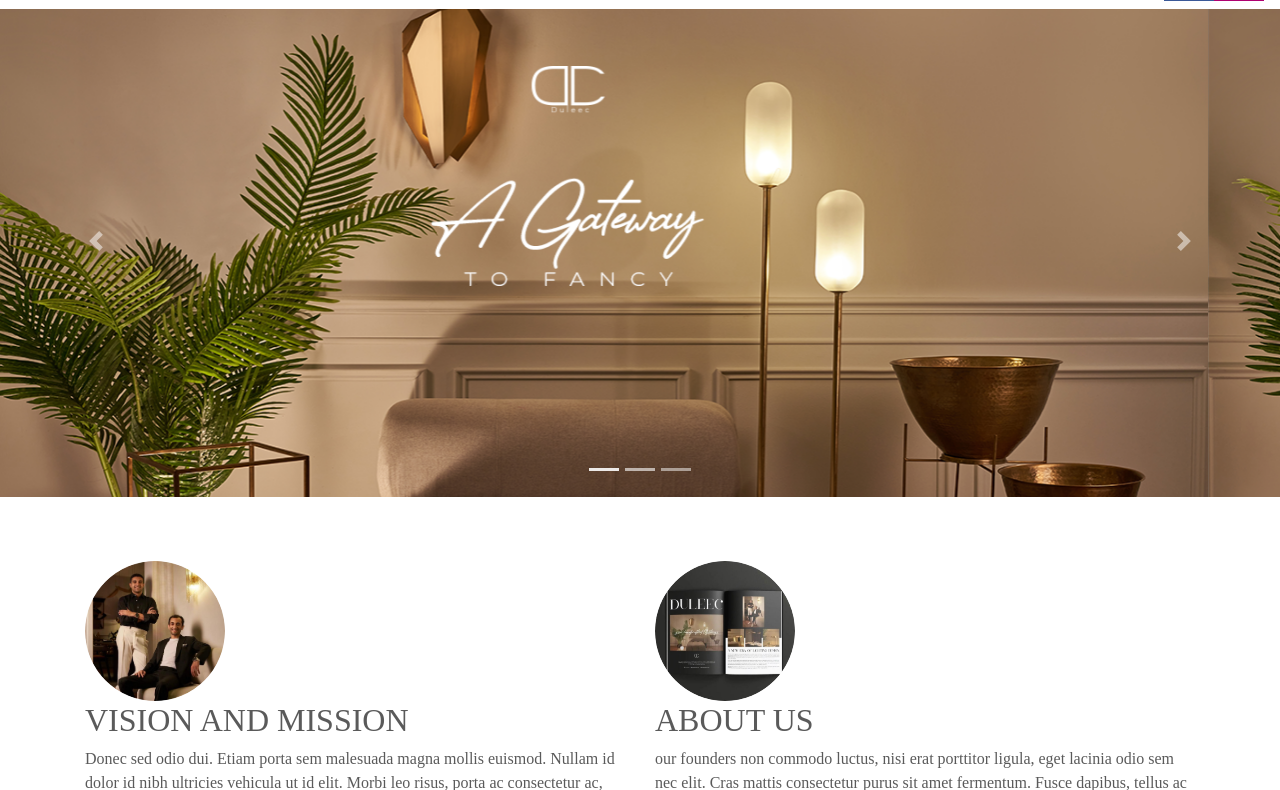
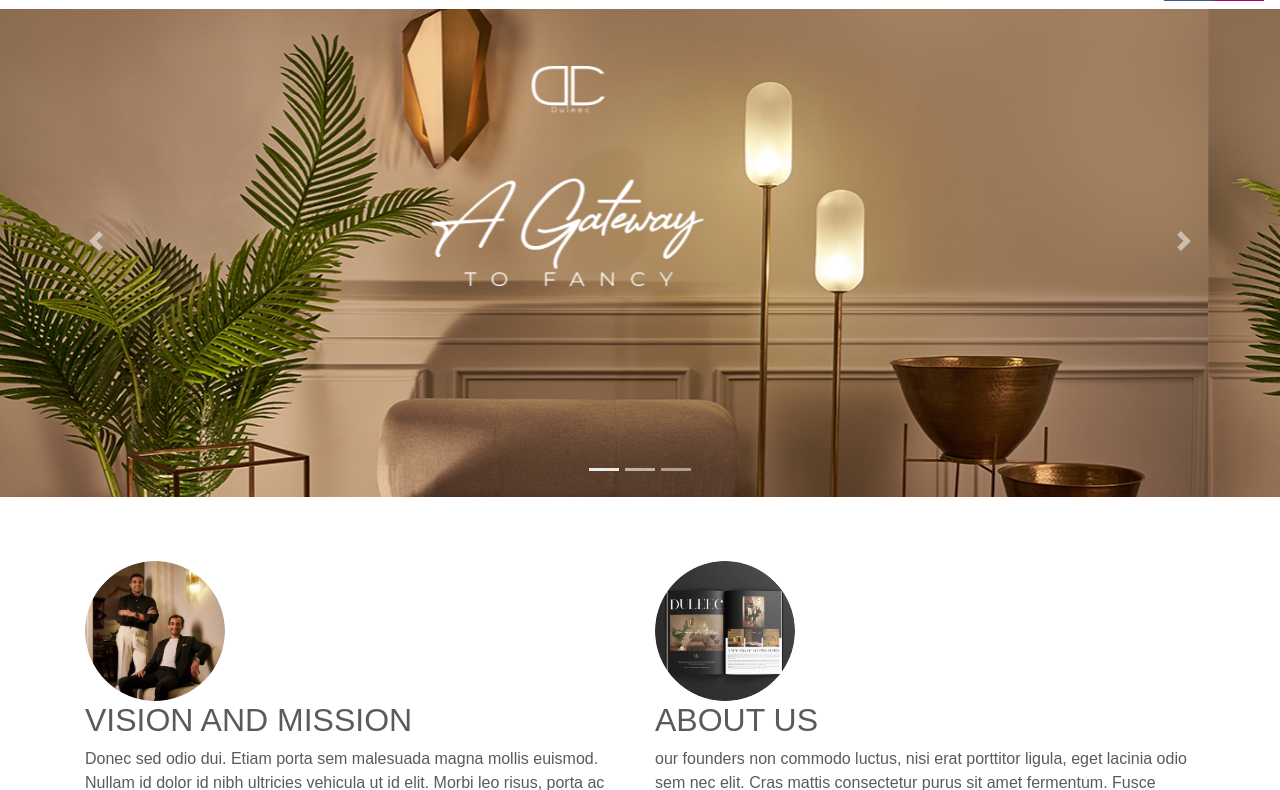
Before and after one commit to Ishazly21/Ishazly21.github.io, a plain HTML site: page index.html in a window 1280 px wide. Shown: the part 63-853 px from the top of the page. Drawn offline with nearby package versions, Linux system fonts and the light colour scheme; a web font is replaced by a local one.

Commit message:
sans serif

```diff
--- a/styles.css
+++ b/styles.css
@@ -7,7 +7,7 @@ body {
   padding-top: 3rem;
   padding-bottom: 3rem;
   color: #5a5a5a;
-  font-family: serif;
+  font-family: sans-serif;
   font-color: black:
 }
 
```
